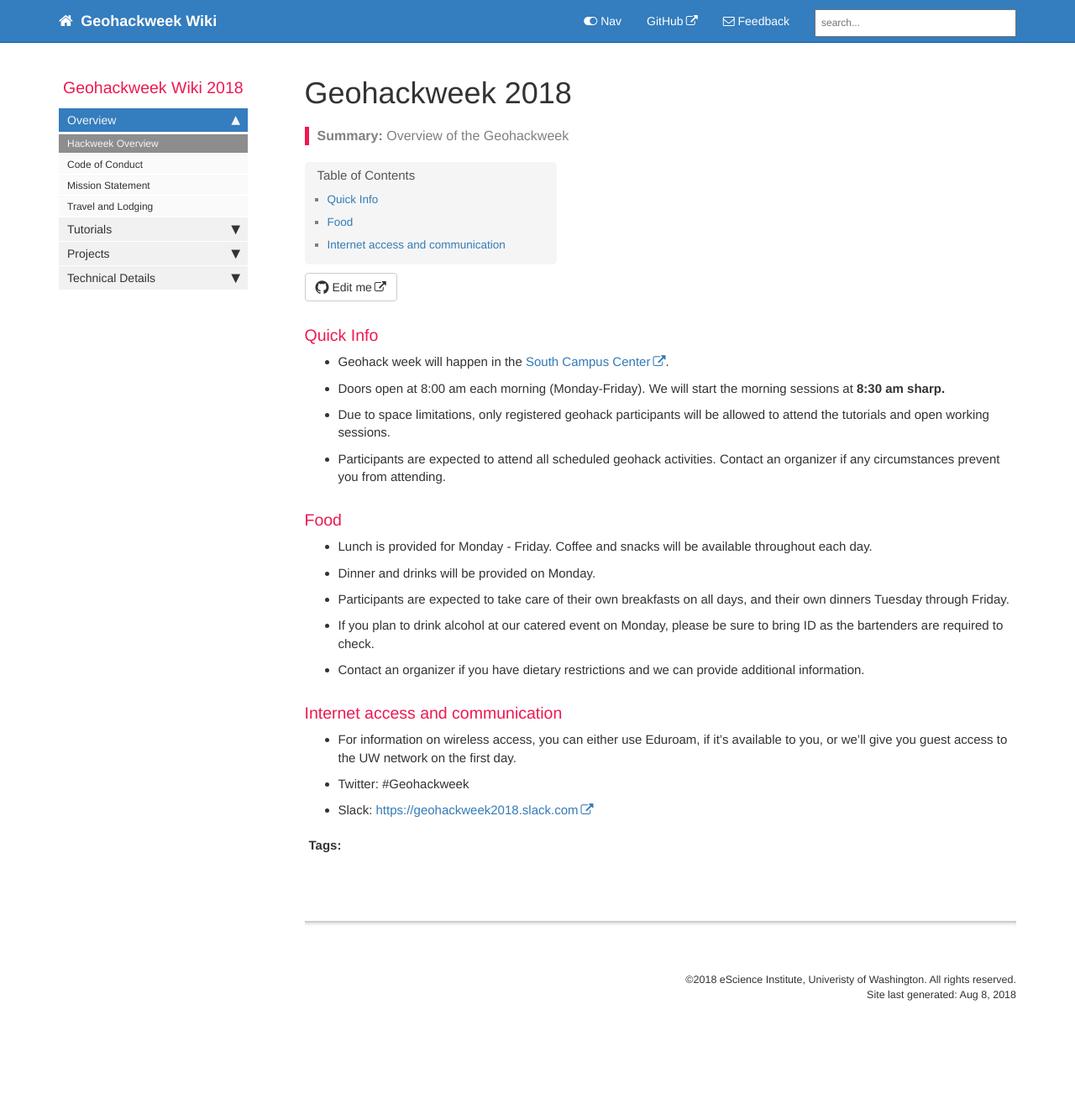
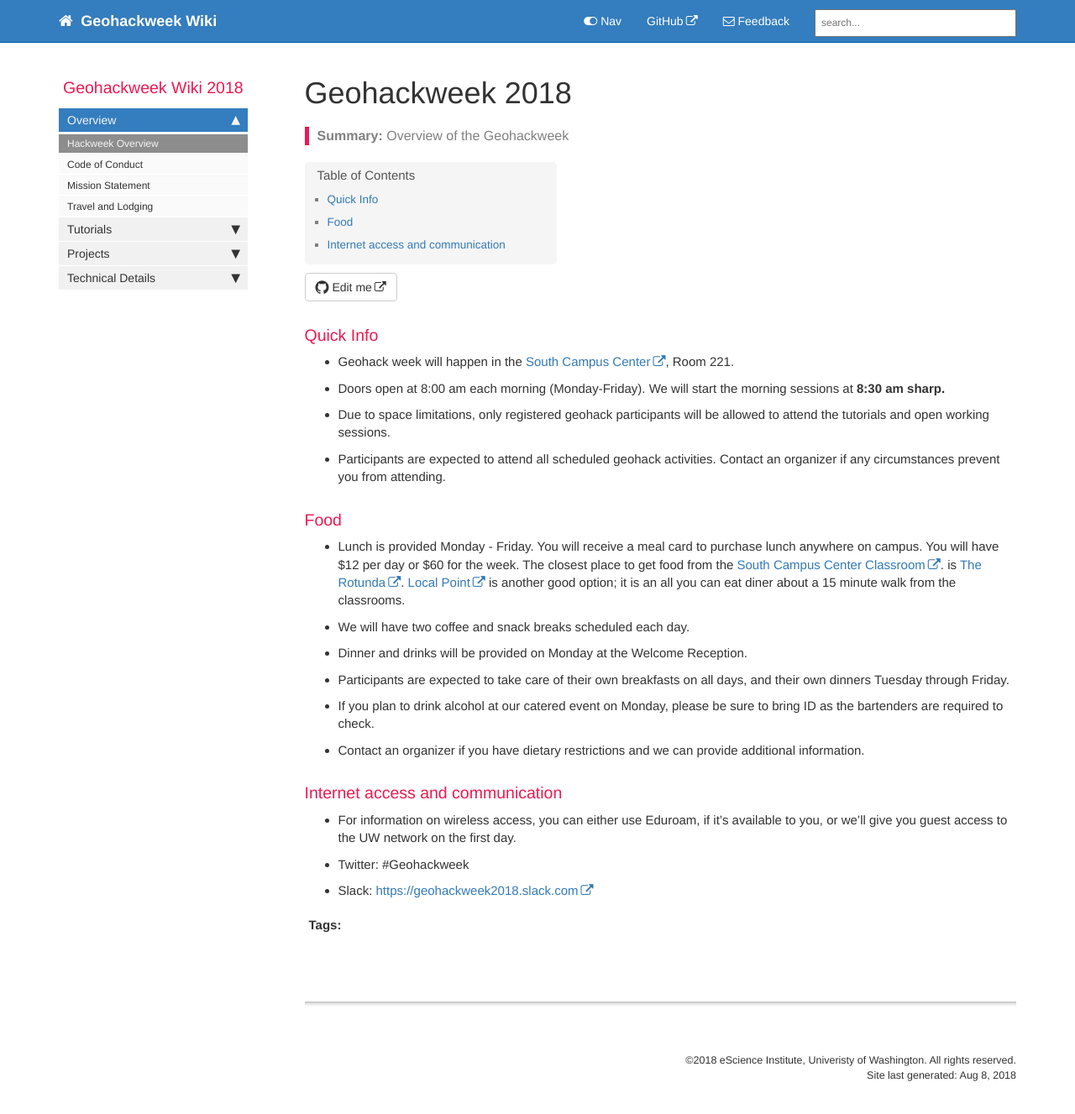
Before and after one commit to waterhackweek/wiki, a Jekyll site: the page built from index.md, in a window 1280 px wide and 1341 px high. Shown: the top 1327 px of the window at 84% size. Built offline with Jekyll 4.4.1, drawn with Linux system fonts in a browser that asks for light colours; nearby versions of some CDN libraries; comment, search, counter and statistics services are not loaded.

Commit message:
Update index.md

```diff
--- a/index.md
+++ b/index.md
@@ -7,14 +7,15 @@ permalink: index.html
 summary: Overview of the Geohackweek
 ---
 ### Quick Info
-- Geohack week will happen in the [South Campus Center](https://www.google.com/maps/place/UW+South+Campus+Center/@47.6495125,-122.3129862,17z/data=!3m1!4b1!4m5!3m4!1s0x549014ec0573d0fd:0x92c36f77d79c29d7!8m2!3d47.6495089!4d-122.3107975).
+- Geohack week will happen in the [South Campus Center](https://www.google.com/maps/place/UW+South+Campus+Center/@47.6495125,-122.3129862,17z/data=!3m1!4b1!4m5!3m4!1s0x549014ec0573d0fd:0x92c36f77d79c29d7!8m2!3d47.6495089!4d-122.3107975), Room 221.
 - Doors open at 8:00 am each morning (Monday-Friday). We will start the morning sessions at **8:30 am sharp.**
 - Due to space limitations, only registered geohack participants will be allowed to attend the tutorials and open working sessions.
 - Participants are expected to attend all scheduled geohack activities. Contact an organizer if any circumstances prevent you from attending.
 
 ### Food
-- Lunch is provided for Monday - Friday. Coffee and snacks will be available throughout each day.
-- Dinner and drinks will be provided on Monday.
+- Lunch is provided Monday - Friday. You will receive a meal card to purchase lunch anywhere on campus. You will have $12 per day or $60 for the week. The closest place to get food from the [South Campus Center Classroom](https://www.google.com/maps/place/UW+South+Campus+Center/@47.6495125,-122.3129862,17z/data=!3m1!4b1!4m5!3m4!1s0x549014ec0573d0fd:0x92c36f77d79c29d7!8m2!3d47.6495089!4d-122.3107975). is [The Rotunda](https://www.google.com/maps/place/The+Rotunda/@47.6511327,-122.3127829,17z/data=!3m1!4b1!4m5!3m4!1s0x549014edcc167af3:0xb5ac65b12f1dabaf!8m2!3d47.6511327!4d-122.3105889). [Local Point](https://www.google.com/maps/place/Local+Point/@47.6555201,-122.3171532,17z/data=!3m1!4b1!4m5!3m4!1s0x549014f3b7263aa7:0x9b4a428fed19f0fa!8m2!3d47.6555201!4d-122.3149592) is another good option; it is an all you can eat diner about a 15 minute walk from the classrooms.
+- We will have two coffee and snack breaks scheduled each day.
+- Dinner and drinks will be provided on Monday at the Welcome Reception.
 - Participants are expected to take care of their own breakfasts on all days, and their own dinners Tuesday through Friday.
 - If you plan to drink alcohol at our catered event on Monday, please be sure to bring ID as the bartenders are required to check.
 - Contact an organizer if you have dietary restrictions and we can provide additional information.
```
